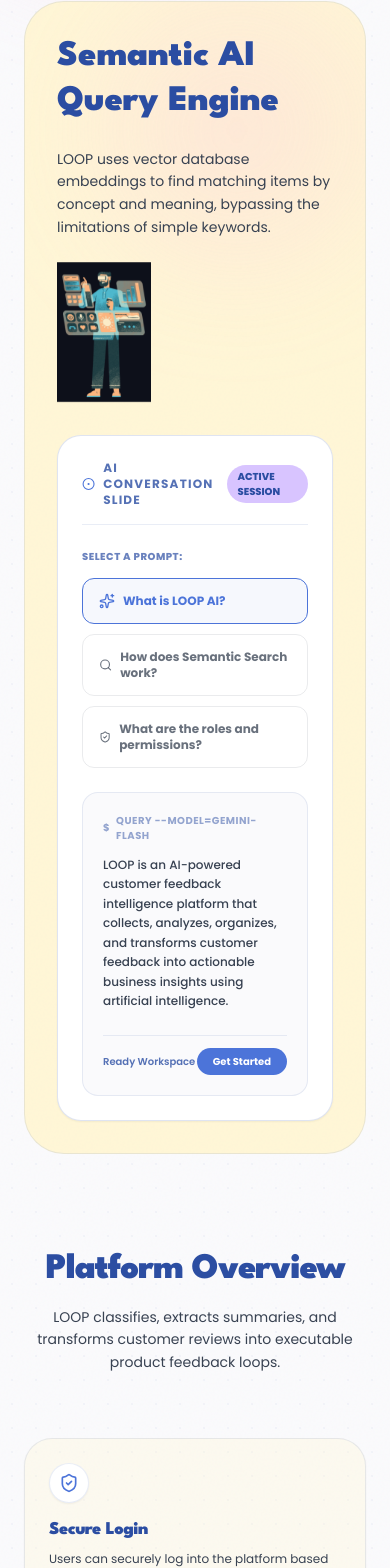
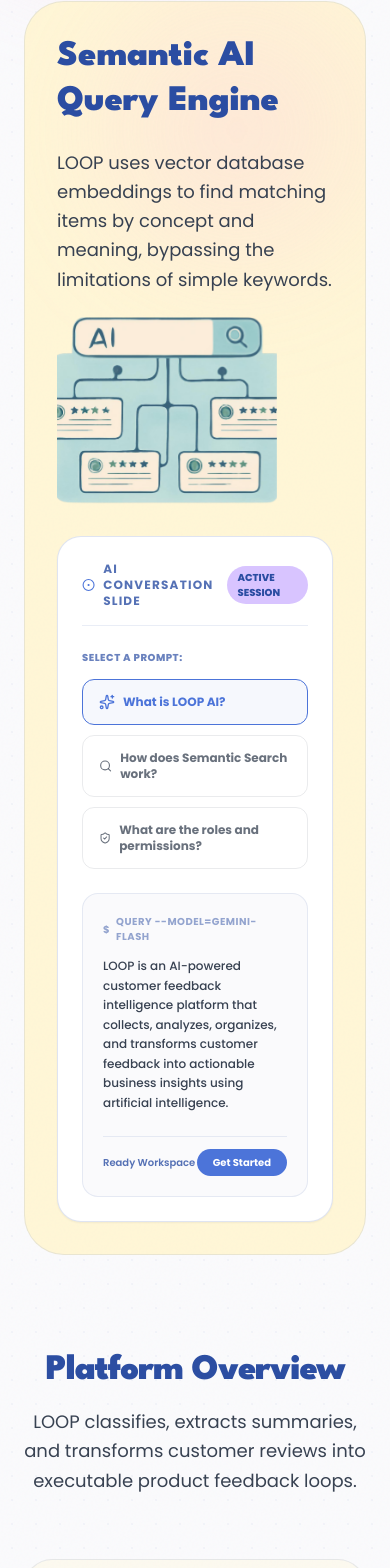
Before and after one commit to navyasastry06/project-loop, a Next.js app: page / in a window 390 px wide. Shown: the part 984-2552 px from the top of the page. Built offline with nearby package versions, Linux system fonts and the light colour scheme.

Commit message:
font change

```diff
--- a/app/page.tsx
+++ b/app/page.tsx
@@ -19,7 +19,8 @@
   Sliders,
   HelpCircle,
   Stars,
-  CircleDot
+  CircleDot,
+  AlignCenter
 } from "lucide-react";
 
 const consoleQAs = [
@@ -200,14 +201,14 @@
                 Semantic AI <br />
                 Query Engine
               </h2>
-              <p className="text-sm text-[#374151] leading-relaxed font-sans">
+              <p className="text-lg text-[#374151] leading-relaxed font-sans">
                 LOOP uses vector database embeddings to find matching items by concept and meaning, bypassing the limitations of simple keywords.
               </p>
               <div className="flex justify-start">
                 <img
-                  src="/2.png"
+                  src="/6.png"
                   alt="Feature illustration"
-                  className="max-h-[140px] object-contain animate-float"
+                  className="max-w-[220px] object-contain animate-float"
                 />
               </div>
             </div>
@@ -233,8 +234,7 @@
                       <button
                         key={idx}
                         onClick={() => setActiveIdx(idx)}
-                        className={`text-left rounded-xl px-4 py-3.5 border transition-all cursor-pointer text-xs font-bold font-sans flex items-center gap-2 ${
-                          activeIdx === idx
+                        className={`text-left rounded-xl px-4 py-3.5 border transition-all cursor-pointer text-xs font-bold font-sans flex items-center gap-2 ${activeIdx === idx
                           ? "border-[#4C74D9] bg-[#4C74D9]/5 text-[#4C74D9]"
                           : "border-[#374151]/10 bg-transparent text-[#374151]/75 hover:border-[#374151]/20 hover:bg-[#FAFAFC]"
                           }`}
@@ -286,7 +286,7 @@
             <h2 className="text-4xl md:text-5xl font-black text-[#2B4DA2] tracking-tight font-heading">
               Platform Overview
             </h2>
-            <p className="text-sm text-[#374151] leading-relaxed font-sans">
+            <p className="text-lg text-[#374151] leading-relaxed font-sans">
               LOOP classifies, extracts summaries, and transforms customer reviews into executable product feedback loops.
             </p>
           </div>
@@ -321,38 +321,40 @@
         </section>
 
         {/* SLIDE 4: Call to action with illustrations */}
-        <section className="bg-[#D8C4FF] dark:bg-[#2F2A4A] rounded-[40px] border border-[#2B4DA2]/10 p-8 md:p-16 relative overflow-hidden text-center">
+        <section className="bg-[#D8C4FF] dark:bg-[#2F2A4A] rounded-[40px] border border-[#2B4DA2]/10 p-8 md:p-16 relative overflow-hidden text-left">
           <div className="absolute -top-10 -right-10 w-64 h-64 bg-[#F8B4D9]/30 rounded-full blur-2xl pointer-events-none" />
           <div className="absolute -bottom-10 -left-10 w-64 h-64 bg-[#FFF6D6]/40 rounded-full blur-2xl pointer-events-none" />
 
-          <div className="relative z-10 max-w-2xl mx-auto space-y-8">
+          <div className="relative z-10 grid grid-cols-1 lg:grid-cols-12 gap-8 items-center">
+            <div className="lg:col-span-7 space-y-8">
               <h2 className="text-4xl md:text-6xl font-black text-[#2B4DA2] tracking-tight leading-none font-heading">
                 Ready to present <br />your insights?
               </h2>
-            <p className="text-base text-[#2B4DA2]/90 leading-relaxed font-sans max-w-lg mx-auto">
+              <p className="text-base text-[#2B4DA2]/90 leading-relaxed font-sans max-w-lg">
                 Get started with LOOP AI today. No credit card required. Build company workspaces in less than 30 seconds.
               </p>
 
-            <div className="flex flex-col sm:flex-row gap-4 justify-center items-center">
+              <div className="flex flex-col sm:flex-row gap-4 justify-start items-center">
                 <Link
                   href="/signup"
-                className="rounded-full bg-[#4C74D9] hover:bg-[#2B4DA2] px-10 py-4 font-bold text-white transition-all shadow-sm hover:shadow-md hover:-translate-y-0.5 cursor-pointer text-base"
+                  className="rounded-full bg-[#4C74D9] hover:bg-[#2B4DA2] px-10 py-4 font-bold text-white transition-all shadow-sm hover:shadow-md hover:-translate-y-0.5 cursor-pointer text-base text-center"
                 >
                   Create Free Workspace
                 </Link>
                 <Link
                   href="/login"
-                className="rounded-full bg-[#FAFAFC] hover:bg-[#FAFAFC]/90 border border-[#2B4DA2]/10 px-10 py-4 font-bold text-[#2B4DA2] transition-all hover:-translate-y-0.5 cursor-pointer text-base"
+                  className="rounded-full bg-[#FAFAFC] hover:bg-[#FAFAFC]/90 border border-[#2B4DA2]/10 px-10 py-4 font-bold text-[#2B4DA2] transition-all hover:-translate-y-0.5 cursor-pointer text-base text-center"
                 >
                   Sign In Instead
                 </Link>
               </div>
+            </div>
 
-            <div className="pt-6 flex justify-center items-center">
+            <div className="lg:col-span-5 flex justify-center items-center relative z-10 animate-float">
               <img
-                src="/3.png"
-                alt="Success presentation illustration"
-                className="max-h-[180px] object-contain animate-float"
+                src="/9.png"
+                alt="Presentation illustration"
+                className="max-h-[400px] object-contain rounded-2xl"
               />
             </div>
           </div>
```
Lines whose indentation alone changed are shown as unchanged.
